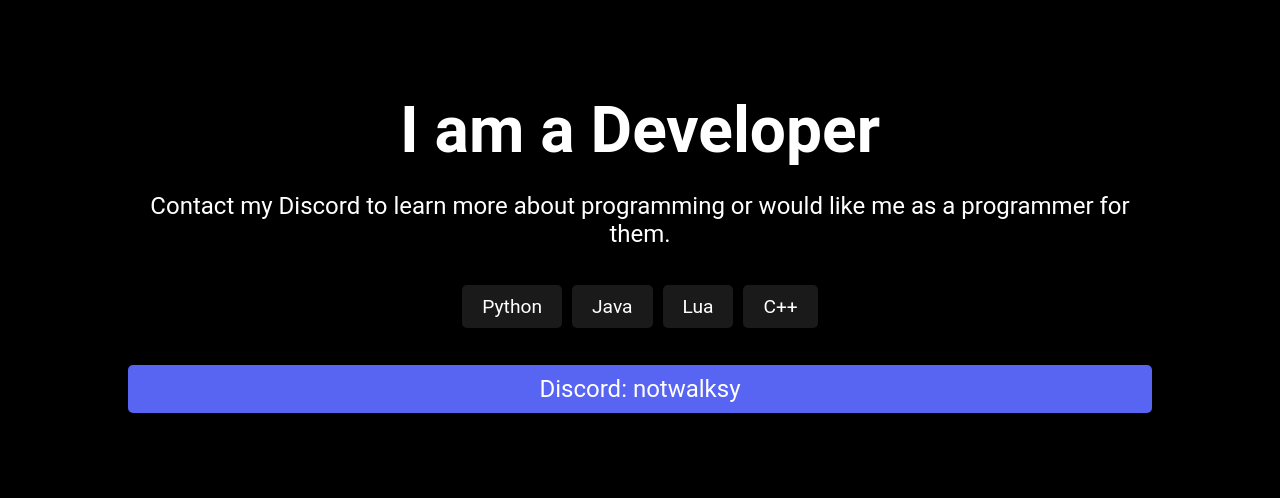
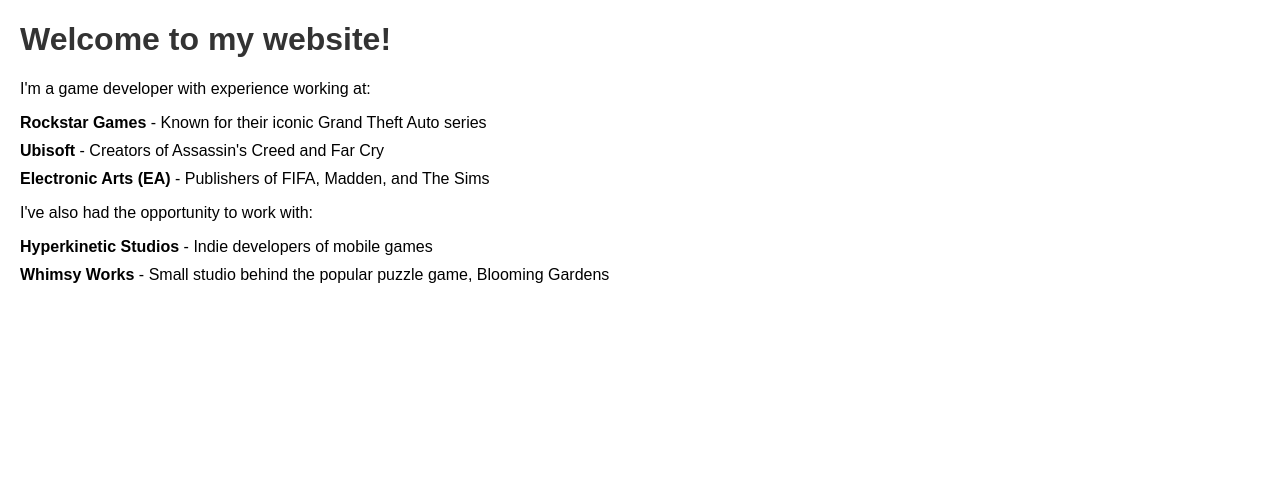
Before and after one commit to notaleaker/notaleaker.github.io, a plain HTML site: page index.html in a window 1280 px wide. Drawn offline with Linux system fonts and the light colour scheme.

Commit message:
index.html

```diff
--- a/index.html
+++ b/index.html
@@ -1,94 +1,37 @@
 <!DOCTYPE html>
 <html>
   <head>
-    <meta charset="UTF-8">
-    <title>Contact Me</title>
+    <title>My GitHub Website</title>
     <style>
       body {
-        background-color: #000;
-        font-family: 'Roboto', sans-serif;
+        font-family: Arial, sans-serif;
+        margin: 20px;
+      }
+      h1 {
+        color: #333;
+      }
+      ul {
+        list-style: none;
+        padding: 0;
         margin: 0;
-        padding: 0;
       }
-
-      .container {
-        width: 80%;
-        max-width: 1200px;
-        margin: 0 auto;
-        padding: 50px 0;
-        text-align: center;
-        color: #fff;
-      }
-
-      h1 {
-        font-size: 4rem;
-        margin-bottom: 1rem;
-      }
-
-      p {
-        font-size: 1.5rem;
-        margin-bottom: 2rem;
-      }
-
-      .skills {
-        display: flex;
-        justify-content: center;
-        flex-wrap: wrap;
-        margin-bottom: 2rem;
-      }
-
-      .skill {
-        background-color: rgba(255, 255, 255, 0.1);
-        color: #fff;
-        padding: 10px 20px;
-        font-size: 1.2rem;
-        margin: 5px;
-        border-radius: 5px;
-      }
-
-      .discord {
-        display: flex;
-        justify-content: center;
-        align-items: center;
-        background-color: #5865f2;
-        color: #fff;
-        padding: 10px 20px;
-        font-size: 1.5rem;
-        margin: 2rem auto;
-        border-radius: 5px;
-        text-decoration: none;
-      }
-
-      .discord:hover {
-        background-color: #4f5bce;
-      }
-
-      @media (max-width: 768px) {
-        .container {
-          width: 100%;
-        }
-
-        h1 {
-          font-size: 3rem;
-        }
-
-        p {
-          font-size: 1.2rem;
-        }
+      li {
+        margin-bottom: 10px;
       }
     </style>
   </head>
   <body>
-    <div class="container">
-      <h1>I am a Developer</h1>
-      <p>Contact my Discord to learn more about programming or would like me as a programmer for them.</p>
-      <div class="skills">
-        <div class="skill">Python</div>
-        <div class="skill">Java</div>
-        <div class="skill">Lua</div>
-        <div class="skill">C++</div>
-      </div>
-      <a class="discord" href="discordapp:notwalksy">Discord: notwalksy</a>
-    </div>
+    <h1>Welcome to my website!</h1>
+    <p>I'm a game developer with experience working at:</p>
+    <ul>
+      <li><strong>Rockstar Games</strong> - Known for their iconic Grand Theft Auto series</li>
+      <li><strong>Ubisoft</strong> - Creators of Assassin's Creed and Far Cry</li>
+      <li><strong>Electronic Arts (EA)</strong> - Publishers of FIFA, Madden, and The Sims</li>
+    </ul>
+    <p>I've also had the opportunity to work with:</p>
+    <ul>
+      <li><strong>Hyperkinetic Studios</strong> - Indie developers of mobile games</li>
+      <li><strong>Whimsy Works</strong> - Small studio behind the popular puzzle game, Blooming Gardens</li>
+    </ul>
   </body>
 </html>
```
